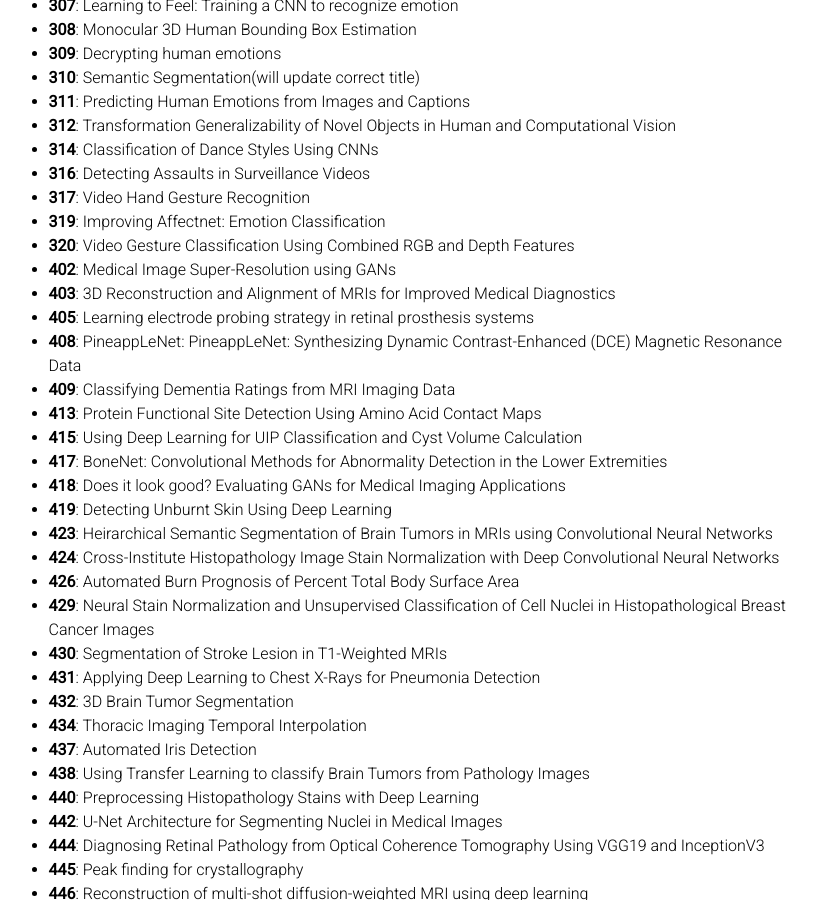
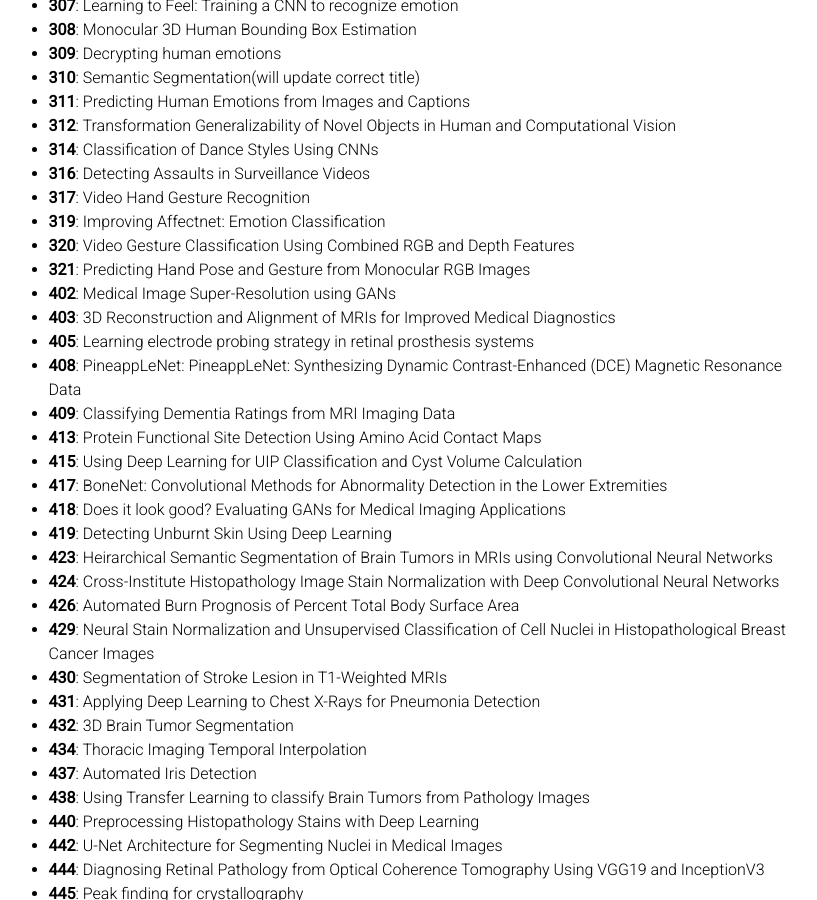
Before and after one commit to cs231n/cs231n.github.io, a Jekyll site: the page built from poster-2018.md, in a window 1280 px wide and 900 px high, scrolled down 3119 px. Shown: the whole window, without its empty margins (233-1050 px from the left). Built offline with Jekyll 4.4.1, drawn with Linux system fonts in a browser that asks for light colours.

Commit message:
add missing project

```diff
--- a/poster-2018.md
+++ b/poster-2018.md
@@ -124,6 +124,7 @@ This poster session has been made possible thanks to generous donations from Way
 * **317**: Video Hand Gesture Recognition
 * **319**: Improving Affectnet: Emotion Classification
 * **320**: Video Gesture Classification Using Combined RGB and Depth Features
+* **321**: Predicting Hand Pose and Gesture from Monocular RGB Images
 * **402**: Medical Image Super-Resolution using GANs
 * **403**: 3D Reconstruction and Alignment of MRIs for Improved Medical Diagnostics
 * **405**: Learning electrode probing strategy in retinal prosthesis systems
```
